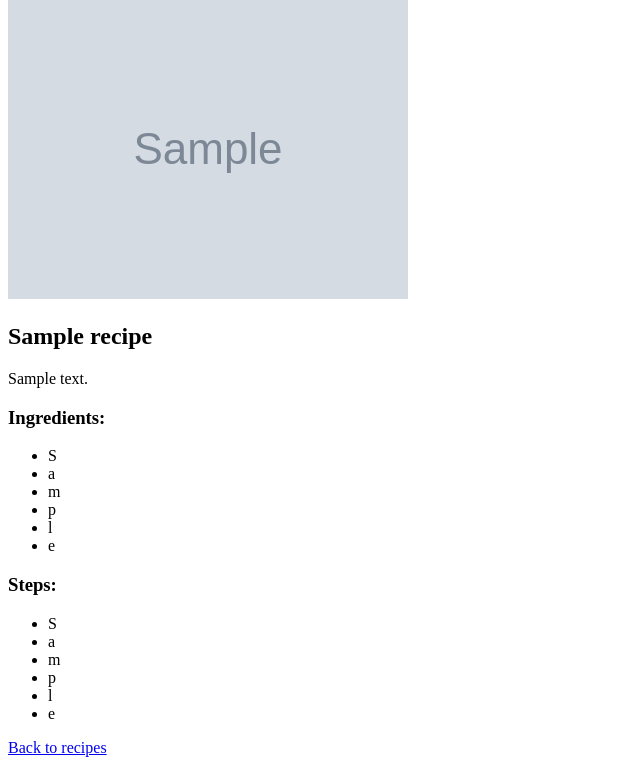
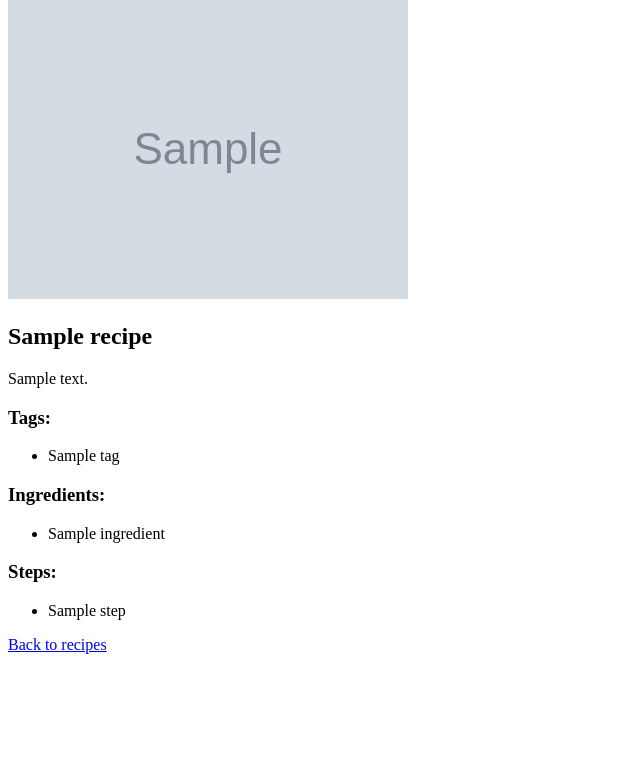
Before and after one commit to spariva/VeggieVibe, a Django app: template vego/recipes/templates/recipes/recipe_detail.html in a window 1280 px wide. Shown: the part 51-816 px from the top of the page, without its empty margins (0-640 px from the left). After the commit the page ends 705 px from the top, so only its background shows below. Run offline with Django 5.2, Linux system fonts and the light colour scheme; tables that the repository leaves empty hold one stand-in row (values such as "Sample post"); the template is opened without the code that fills it: values that come from a table or form of the project are taken from there, most other values are stand-ins (such as "Sample title", 1, 10 or a date in 2020); grey boxes marked "Sample" are stand-in pictures.

```diff
--- a/vego/recipes/templates/recipes/recipe_detail.html
+++ b/vego/recipes/templates/recipes/recipe_detail.html
@@ -13,9 +13,19 @@
         </div>
         <div class="row">
             <div class="col-md-12">
+                <h3>Tags:</h3>
+                <ul>
+                    {% for tag in tags %}
+                        <li>{{ tag }}</li>
+                    {% endfor %}
+                </ul>
+            </div>
+        </div>
+        <div class="row">
+            <div class="col-md-12">
                 <h3>Ingredients:</h3>
                 <ul>
-                    {% for ingredient in recipe.ingredients %}
+                    {% for ingredient in ingredients %}
                         <li>{{ ingredient }}</li>
                     {% endfor %}
                 </ul>
@@ -25,7 +35,7 @@
             <div class="col-md-12">
                 <h3>Steps:</h3>
                 <ul>
-                    {% for step in recipe.steps %}
+                    {% for step in steps %}
                         <li>{{ step }}</li>
                     {% endfor %}
                 </ul>
```
Also changed, not shown: vego/recipes/templates/recipes/recipe_list.html (+6 -4 lines), vego/recipes/views.py (+22 -11 lines).
